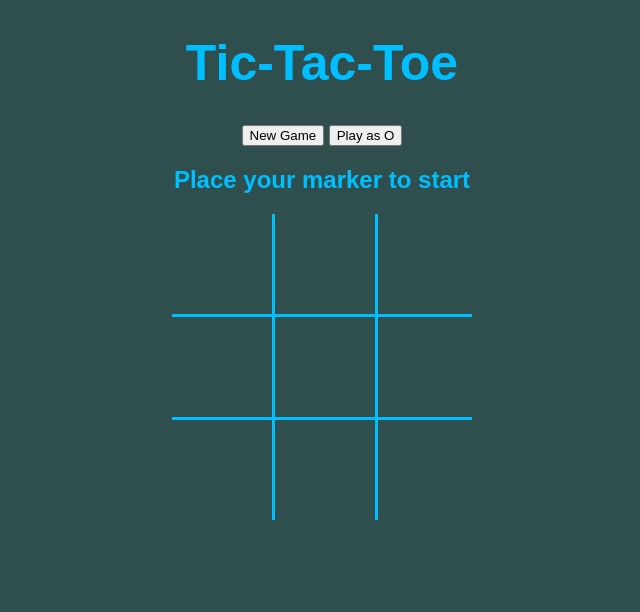
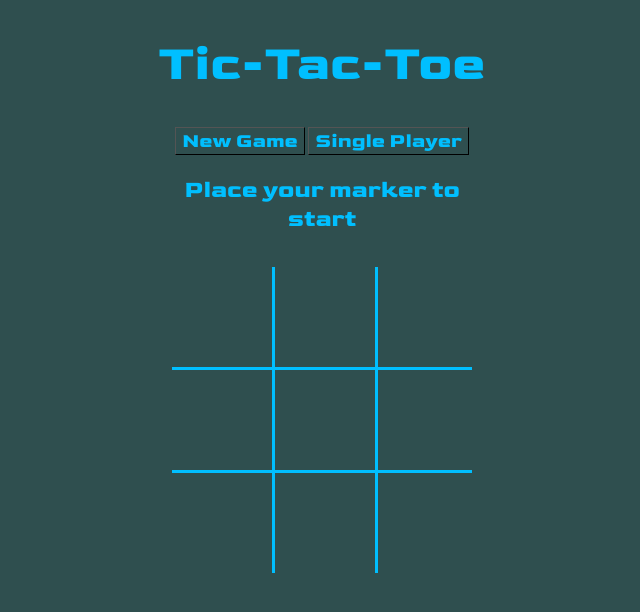
Before and after one commit to pillemer/odin-TicTacToe, a plain HTML site: page index.html in a window 1280 px wide. Shown: the whole page, without its empty margins (318-958 px from the left). Drawn offline with Linux system fonts and the light colour scheme.

Commit message:
made prettier, fixed marker switch when 0 wins

```diff
--- a/index.html
+++ b/index.html
@@ -9,14 +9,19 @@
 <body>
     <h1>Tic-Tac-Toe</h1>
     <div class='container'>
-        <button id='newGame' onclick="gamePlay.newGame()">New Game</button>
-        <button id='playerSelection' onclick="gamePlay.switchMarker()">Play as O</button>
-        <h2>Place your marker to start</h2>
-        <div id='overlay' onclick="gamePlay.off()"><div id='text'></div>
-        </div>
-        <div class='grid'>
-        </div>
+        <header>
+            <button id='newGame' onclick="gamePlay.newGame()">New Game</button>
+            <button id='gameMode' onclick="gamePlay.gameModeSwitch()">Single Player</button>
+            <h2>Place your marker to start</h2>
+            <div id='overlay' onclick="gamePlay.off()">
+                <div id='text'></div>
+            </div>
+        </header>
+        <main>
+            <div class='grid'></div>
+        </main>
     </div>
     <script src="script.js"></script>
+    <script src="winCheck.js"></script>
 </body>
 </html>
--- a/script.js
+++ b/script.js
@@ -1,6 +1,3 @@
-
-// newgame switches markers for some reason?
-// make it prettier
 // add AI
     // add option to play second against AI.
 
@@ -16,7 +13,7 @@ const displayGrid = (() => {
                 // place the active player mark on this cell
                 gamePlay.board.placeMark(`${i}${j}`, gamePlay.currentplayer.marker);
                 // check for a winner
-                if (gamePlay.checkForWinner(gamePlay.currentplayer.marker)) {
+                if (checkForWinner(gamePlay.currentplayer.marker)) {
                     document.querySelector('h2').textContent = 'Game Over'
                     gamePlay.gameOver();
                     return;
@@ -29,8 +26,6 @@ const displayGrid = (() => {
         }
     }
 })();
-
-
 
 const gameBoard = () => {
     const gridCells = document.querySelectorAll('.gridCell')
@@ -62,33 +57,34 @@ const gameBoard = () => {
     return { getState, placeMark, clearMarks }
 }
 
-const Player = (name, marker) => {
+// Player factory
+const Player = (name, marker, ai = false) => {
+
     const move = () => {
         // does nothing as of yet
         console.log('some kind of move')
     }
-    return {name, marker, move};
+    return {name, marker, ai, move};
 }
-
 
 const gamePlay = (() => {
     const gridCells = document.querySelectorAll('.gridCell')
     let board = gameBoard();
     let markers = ['X', 'O']
-    let human = Player('Human', markers[0])
-    let comp = Player('Computer', markers[1]);
-    let currentplayer = human;
+    let playerOne = Player('Player 1', markers[0])
+    let playerTwo = Player('Player 2', markers[1], true);
+    let currentplayer = playerOne;
 
     const switchPlayer = () => {
-        if (gamePlay.currentplayer.name == human.name) {
-            gamePlay.currentplayer = comp;
+        if (gamePlay.currentplayer.name == playerOne.name) {
+            gamePlay.currentplayer = playerTwo;
         }
-        else {gamePlay.currentplayer = human;}
+        else {gamePlay.currentplayer = playerOne;}
     }
 
     const gameOver = () => {
         document.getElementById("overlay").style.display = "block";
-        document.getElementById('text').innerHTML = `GAME OVER! ${gamePlay.currentplayer.marker} WINS.`
+        document.getElementById('text').innerHTML = `<P>GAME OVER!</P><P> ${gamePlay.currentplayer.name} WINS.</p>`
         }
 
     const off = () => {
@@ -97,52 +93,24 @@ const gamePlay = (() => {
         gamePlay.newGame();
     }
 
-    const switchMarker = () => {
-        // does nothing as of yet
-        markers = markers.reverse()
+    const gameModeSwitch = () => {
+        document.querySelector('#gameMode').innerHTML = 'Two Player'
         gamePlay.newGame();
     }
 
     const newGame = () => {
         gameBoard().clearMarks();
         gamePlay.board = gameBoard()
-        human = Player('Human', markers[0])
-        comp = Player('Computer', markers[1]);
-        currentplayer = human;
+        gamePlay.currentplayer = playerOne;
         return {board, currentplayer}
     };
 
-    const checkForWinner = (marker) => {
-        // check rows
-        for (let i = 0; i < gridCells.length; i += 3) {
-            if (gridCells[i].textContent == marker) {
-                if ((gridCells[i+1].textContent == marker) && (gridCells[i+2].textContent == marker)){
-                    return true;
-                }
-            }
-        }
-        // check columns
-        for (i = 0; i < 3; i++) {
-            if (gridCells[i].textContent == marker) {
-                if ((gridCells[i+3].textContent == marker) && (gridCells[i+6].textContent == marker)){
-                    return true;
-                }
-            }
-        }
-        // check backslash diagonal
-        if (gridCells[0].textContent == marker) {
-            if ((gridCells[4].textContent == marker) && (gridCells[8].textContent == marker)){
-                return true;
-            }
-        }
-        // check forwardslash diagonal
-        if (gridCells[2].textContent == marker) {
-            if ((gridCells[4].textContent == marker) && (gridCells[6].textContent == marker)){
-                return true;
-            }
-        }
-        return false;
-    }
 
-    return { board, currentplayer, switchPlayer, switchMarker, checkForWinner, gameOver, newGame, off}
+
+    return { board, currentplayer, switchPlayer, gameModeSwitch, gameOver, newGame, off}
 })();
+
+
+const playerAI = () => {
+
+}
--- a/styles.css
+++ b/styles.css
@@ -1,7 +1,12 @@
+@font-face {
+    font-family: goldman;
+    src: url(Goldman-Bold.ttf);
+}
+
 body {
+    font-family: goldman;
     text-align: center;
     width: auto;
-    font-family: sans-serif;
     background-color: darkslategrey;
     color: deepskyblue;
 }
@@ -9,11 +14,33 @@ body {
 h1 {
     font-size: 50px;
 }
+
+h2 {
+    min-height: 3em;
+}
 .container {
     text-align: center;
     height: 300px;
     width: 300px;
     margin: 0 auto;
+}
+
+header > button {
+    font-family: goldman;
+    font-size: 20px;
+    color: deepskyblue;
+    background-color: transparent;
+    border-width: 0.5px;
+    cursor: pointer;
+    outline: none;
+}
+
+header > button:hover {
+    background-color: rgb(57, 95, 95);
+}
+
+header > button:active {
+    transform: scale(0.95);
 }
 
 .grid {
@@ -25,15 +52,19 @@ h1 {
 }
 
 .grid > button {
+    font-family: inherit;
     height: 100px;
     width: 100px;
     border: none;
     outline: none;
     background-color: darkslategrey;
     color: deepskyblue;
-    font-family: 'Segoe UI', Tahoma, Geneva, Verdana, sans-serif;
     font-size: 50px;
     cursor: pointer;
+}
+
+.grid > button:hover {
+    background-color:  rgba(57, 95, 95, 0.904);
 }
 
 #overlay {
@@ -54,7 +85,7 @@ h1 {
     text-align: center;
     top: 50%;
     left: 50%;
-    width: 350px;
+    width: 100%;
     font-size: 50px;
     color: white;
     transform: translate(-50%,-50%);
--- /dev/null
+++ b/winCheck.js
@@ -0,0 +1,32 @@
+const checkForWinner = (marker) => {
+    // check rows
+    const gridCells = document.querySelectorAll('.gridCell')
+    for (let i = 0; i < gridCells.length; i += 3) {
+        if (gridCells[i].textContent == marker) {
+            if ((gridCells[i+1].textContent == marker) && (gridCells[i+2].textContent == marker)){
+                return true;
+            }
+        }
+    }
+    // check columns
+    for (i = 0; i < 3; i++) {
+        if (gridCells[i].textContent == marker) {
+            if ((gridCells[i+3].textContent == marker) && (gridCells[i+6].textContent == marker)){
+                return true;
+            }
+        }
+    }
+    // check backslash diagonal
+    if (gridCells[0].textContent == marker) {
+        if ((gridCells[4].textContent == marker) && (gridCells[8].textContent == marker)){
+            return true;
+        }
+    }
+    // check forwardslash diagonal
+    if (gridCells[2].textContent == marker) {
+        if ((gridCells[4].textContent == marker) && (gridCells[6].textContent == marker)){
+            return true;
+        }
+    }
+    return false;
+}
```
Also changed, not shown: Goldman-Bold.ttf (added), Goldman-Regular.ttf (added).
